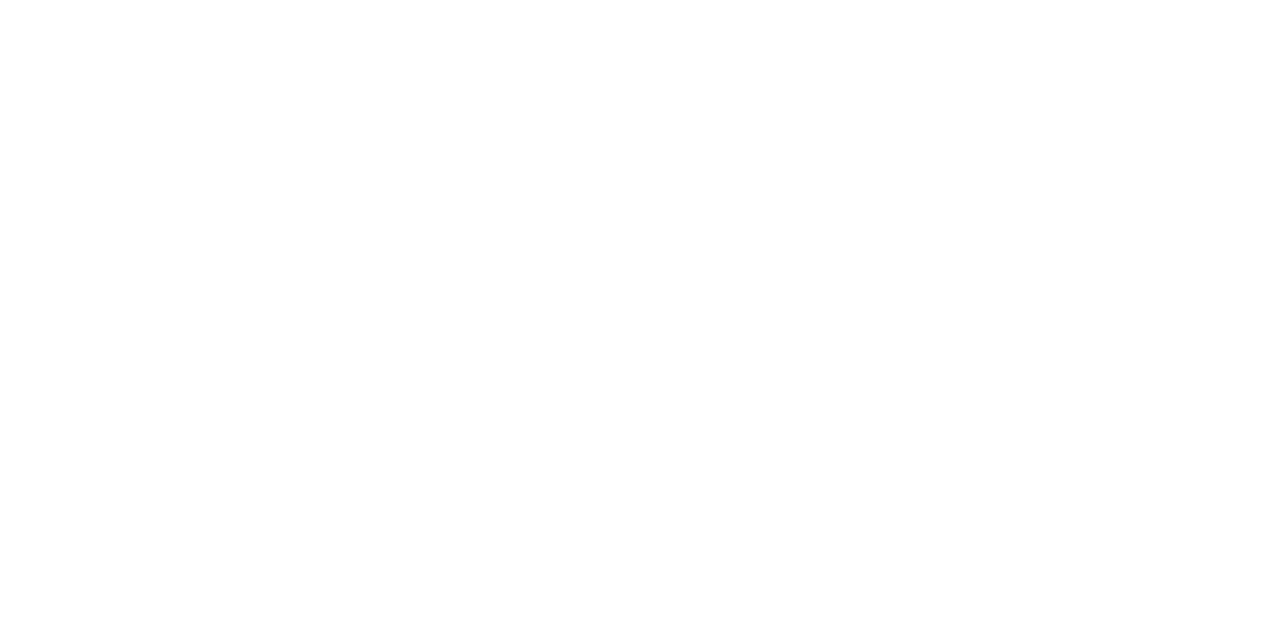
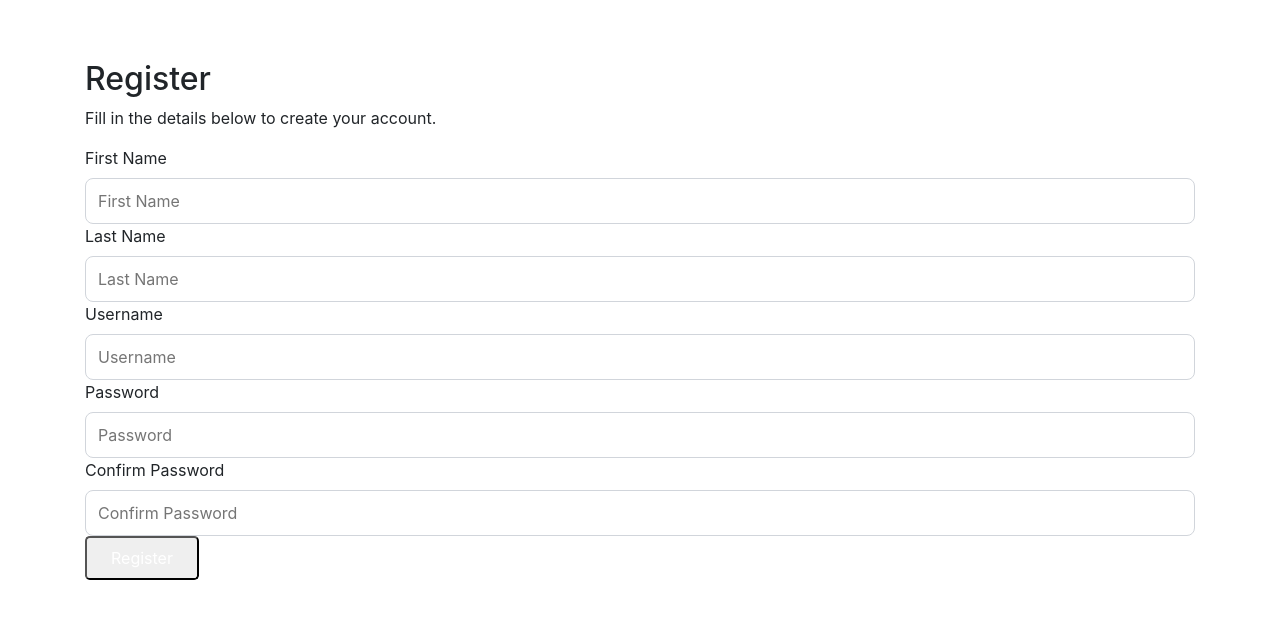
Before and after one commit to winning-DevOps-Project/ie-bank-fe-2024, a Vue app: page /register in a window 1280 px wide. Before the commit this address had no page. Shown: the top 618 px of the page. Built offline with nearby package versions, Linux system fonts and the light colour scheme.

Commit message:
Update vue-router version to 4.5.0

```diff
--- a/package.json
+++ b/package.json
@@ -12,7 +12,7 @@
     "bootstrap": "^4.6.2",
     "core-js": "^3.8.3",
     "vue": "^3.3.4",
-    "vue-router": "^4.2.2"
+    "vue-router": "^4.5.0"
   },
   "devDependencies": {
     "@vue/cli-plugin-babel": "~5.0.0",
--- a/src/App.vue
+++ b/src/App.vue
@@ -1,3 +1,4 @@
+
 <template>
   <div id="app">
     <router-view/>
--- a/src/components/RegistrationPage.vue
+++ b/src/components/RegistrationPage.vue
@@ -1,20 +1,83 @@
 <template>
-    <div class="register">
-      <h2>Register</h2>
-      <form @submit.prevent="handleRegister">
+    <div class="register px-8 py-20 container mx-auto">
+      <h2 class="text-2xl font-bold text-blue-gray-700 mb-6">Register</h2>
+      <p class="text-gray-600 font-normal mb-8">
+        Fill in the details below to create your account.
+      </p>
+      <form @submit.prevent="handleRegister" class="space-y-6">
+        <!-- First Name and Last Name -->
+        <div class="flex flex-col md:flex-row gap-4">
+          <div class="w-full">
+            <label for="first-name" class="block text-sm font-medium text-blue-gray-700 mb-2">First Name</label>
+            <input
+              id="first-name"
+              v-model="form.firstName"
+              type="text"
+              class="input-field"
+              placeholder="First Name"
+              required
+            />
+          </div>
+          <div class="w-full">
+            <label for="last-name" class="block text-sm font-medium text-blue-gray-700 mb-2">Last Name</label>
+            <input
+              id="last-name"
+              v-model="form.lastName"
+              type="text"
+              class="input-field"
+              placeholder="Last Name"
+              required
+            />
+          </div>
+        </div>
+
+        <!-- USERNAME -->
         <div>
-          <label for="username">Username</label>
-          <input type="text" v-model="form.username" required />
+          <label for="username" class="block text-sm font-medium text-blue-gray-700 mb-2">Username</label>
+          <input
+            id="username"
+            v-model="form.username"
+            type="username"
+            class="input-field"
+            placeholder="Username"
+            required
+          />
         </div>
+
+
+        <!-- PASSWORD -->
         <div>
-          <label for="email">Email</label>
-          <input type="email" v-model="form.email" required />
+          <label for="password" class="block text-sm font-medium text-blue-gray-700 mb-2">Password</label>
+          <input
+            id="password"
+            v-model="form.password"
+            type="password"
+            class="input-field"
+            placeholder="Password"
+            required
+          />
         </div>
+
+        <!-- CONFIRM PASSWORD -->
         <div>
-          <label for="password">Password</label>
-          <input type="password" v-model="form.password" required />
+          <label for="confirm-password" class="block text-sm font-medium text-blue-gray-700 mb-2">Confirm Password</label>
+          <input
+            id="confirm-password"
+            v-model="form.confirmPassword"
+            type="password"
+            class="input-field"
+            placeholder="Confirm Password"
+            required
+          />
         </div>
-        <button type="submit">Register</button>
+
+
+        <!-- SUBMIT BUTTON -->
+        <div class="mt-8">
+          <button type="submit" class="w-full bg-blue-600 text-white py-2 px-4 rounded-lg hover:bg-blue-700">
+            Register
+          </button>
+        </div>
       </form>
     </div>
   </template>
@@ -24,21 +87,40 @@
     data() {
       return {
         form: {
-          username: '',
-          email: '',
-          password: '',
+          firstName: "",
+          lastName: "",
+          email: "",
+          confirmEmail: "",
+          password: "",
+          location: "",
+          phone: "",
         },
       };
     },
     methods: {
       handleRegister() {
-        console.log(this.form);
-        // HAVE TO ADD API REGISTRATION HERE
+        if (this.form.email !== this.form.confirmEmail) {
+          alert("Emails do not match!");
+          return;
+        }
+        console.log("Registration Form Submitted", this.form);
+        // API call for registration goes here
       },
     },
   };
   </script>
 
   <style scoped>
-  /* add css */
+  .input-field {
+    width: 100%;
+    padding: 10px 12px;
+    border: 1px solid #d1d5db;
+    border-radius: 8px;
+    outline: none;
+    transition: border-color 0.2s ease;
+  }
+
+  .input-field:focus {
+    border-color: #3b82f6; /* blue */
+  }
   </style>
--- a/src/main.js
+++ b/src/main.js
@@ -2,6 +2,7 @@
 import App from './App.vue';
 import router from './router';
 import appInsights from './plugins/appInsights';
+//import './index.css';
 
 import 'bootstrap/dist/css/bootstrap.min.css'; // Import Bootstrap CSS
 import 'bootstrap'; // Import Bootstrap JS if needed
--- a/src/router/index.js
+++ b/src/router/index.js
@@ -3,6 +3,8 @@
 import AppAccounts from '../components/AppAccounts.vue';
 import Home from '../components/Home.vue';
 import appInsights from '../plugins/appInsights';
+import RegistrationPage from '../components/RegistrationPage.vue';
+
 
 const routes = [
   {
@@ -19,6 +21,11 @@
     path: '/',
     name: 'Home',
     component: Home,
+  },
+  {
+    path: '/register',
+    name: 'Registration',
+    component: RegistrationPage,
   },
 ];
 
```
Also changed, not shown: 1 other file (tests, documents, lock files or other folders).
